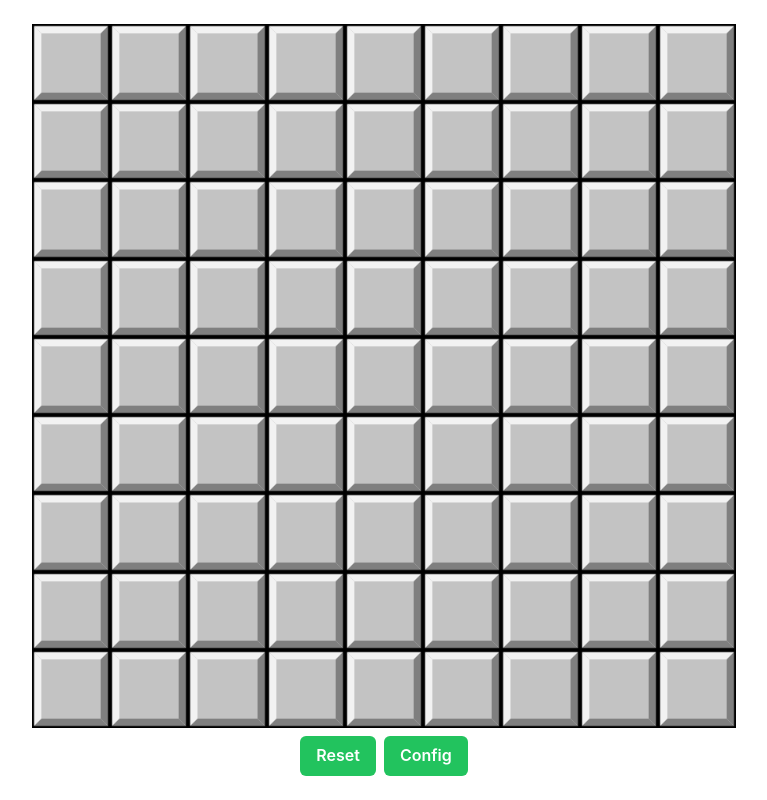
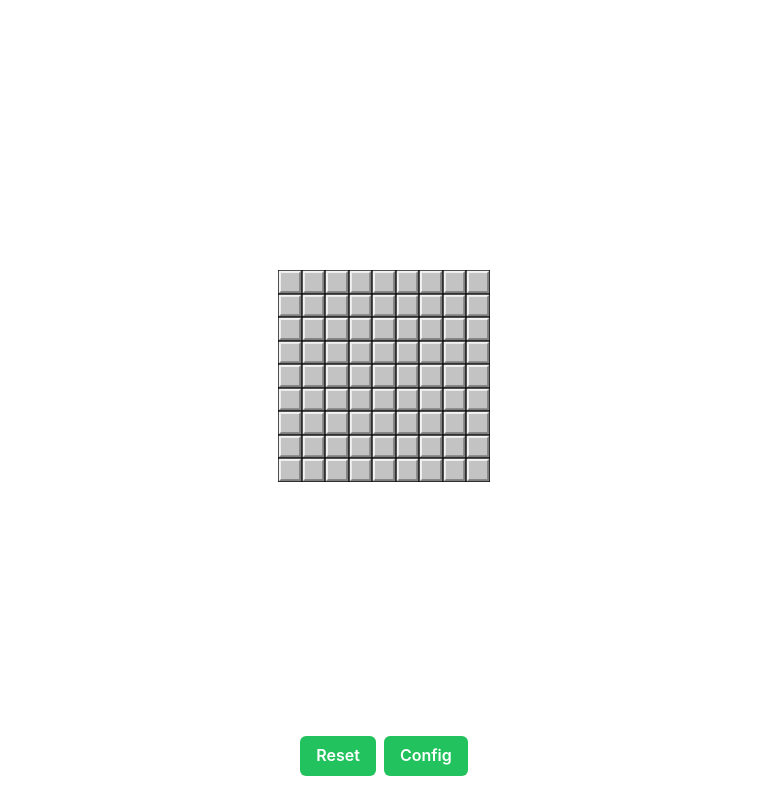
Before and after one commit to kuman514/ViteMinesweeper, a React (Vite) app: page / in a window 1280 px wide. Shown: the whole page, without its empty margins (256-1023 px from the left). Built offline with nearby package versions, Linux system fonts and the light colour scheme.

Commit message:
improvement(game): make tile size consistent regardless board size

```diff
--- a/src/components/atoms/BoardContainer/index.tsx
+++ b/src/components/atoms/BoardContainer/index.tsx
@@ -8,18 +8,18 @@ interface RootProps {
   height: number;
 }
 
-function getCalcWidth({ width, height }: RootProps) {
-  return `calc(100% / ${Math.max(width, height)} * ${width})`;
+function getCalcWidth(width: number) {
+  return `calc(100% / 30 * ${width})`;
 }
 
-function getCalcHeight({ width, height }: RootProps) {
-  return `calc(100% / ${Math.max(width, height)} * ${height})`;
+function getCalcHeight(height: number) {
+  return `calc(100% / 30 * ${height})`;
 }
 
 const Root = styled.div<RootProps>`
   box-sizing: border-box;
-  width: ${(props) => getCalcWidth(props)};
-  height: ${(props) => getCalcHeight(props)};
+  width: ${({ width }) => getCalcWidth(width)};
+  height: ${({ height }) => getCalcHeight(height)};
 
   display: grid;
   grid-template-columns: repeat(${({ width }) => width}, 1fr);
```
